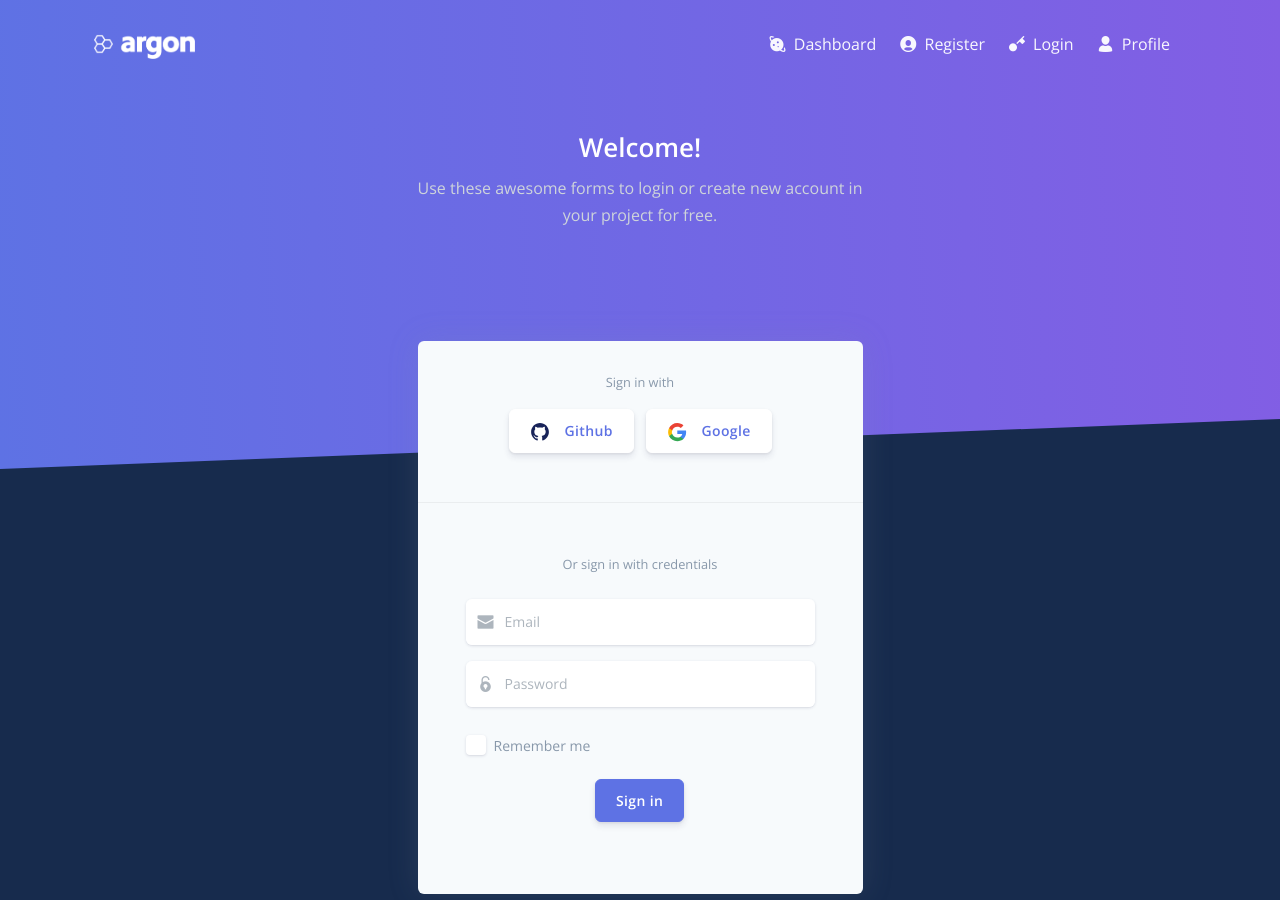
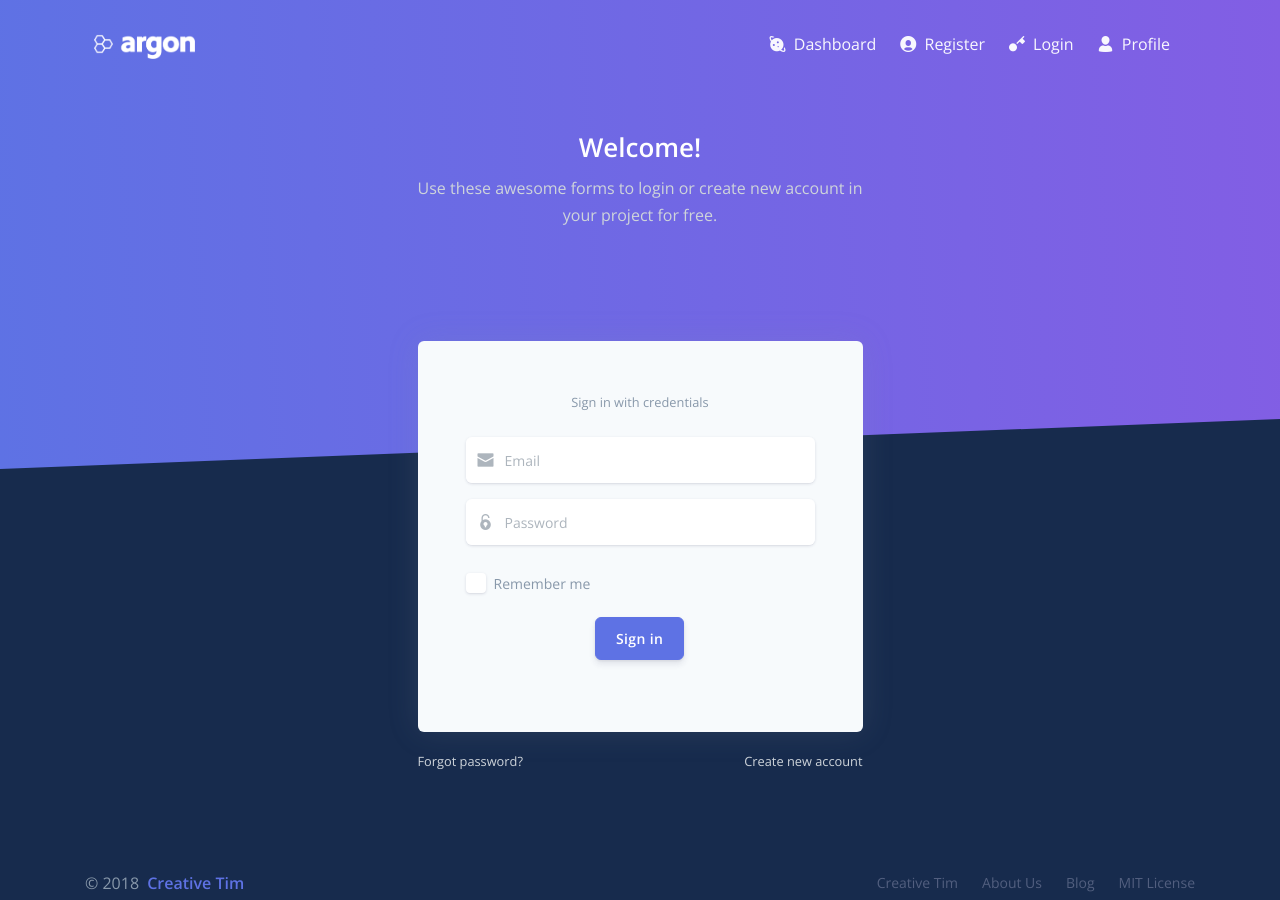
Before and after one commit to raduqq/Front-FoodTracker, a website: page examples/login.html in a window 1280 px wide. Shown: the top 900 px of the page. Drawn offline with nearby package versions, Linux system fonts and the light colour scheme.

Commit message:
Login si register fara linkuri de github/google

```diff
--- a/examples/login.html
+++ b/examples/login.html
@@ -114,22 +114,10 @@
       <div class="row justify-content-center">
         <div class="col-lg-5 col-md-7">
           <div class="card bg-secondary shadow border-0">
-            <div class="card-header bg-transparent pb-5">
-              <div class="text-muted text-center mt-2 mb-3"><small>Sign in with</small></div>
-              <div class="btn-wrapper text-center">
-                <a href="#" class="btn btn-neutral btn-icon">
-                  <span class="btn-inner--icon"><img src="../assets/img/icons/common/github.svg"></span>
-                  <span class="btn-inner--text">Github</span>
-                </a>
-                <a href="#" class="btn btn-neutral btn-icon">
-                  <span class="btn-inner--icon"><img src="../assets/img/icons/common/google.svg"></span>
-                  <span class="btn-inner--text">Google</span>
-                </a>
-              </div>
-            </div>
+            <!-- AICI AM SCOS LINKURILE DE GITHUB SI GOOGLE -->
             <div class="card-body px-lg-5 py-lg-5">
               <div class="text-center text-muted mb-4">
-                <small>Or sign in with credentials</small>
+                <small>Sign in with credentials</small>
               </div>
               <form role="form">
                 <div class="form-group mb-3">
```
Also changed, not shown: examples/register.html (+1 -13 lines).
